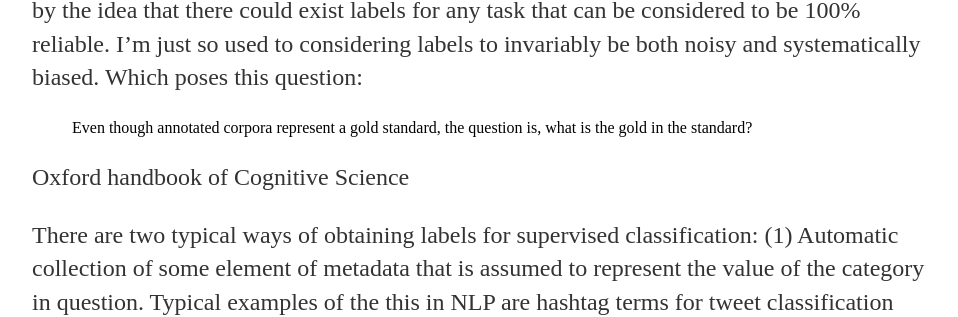
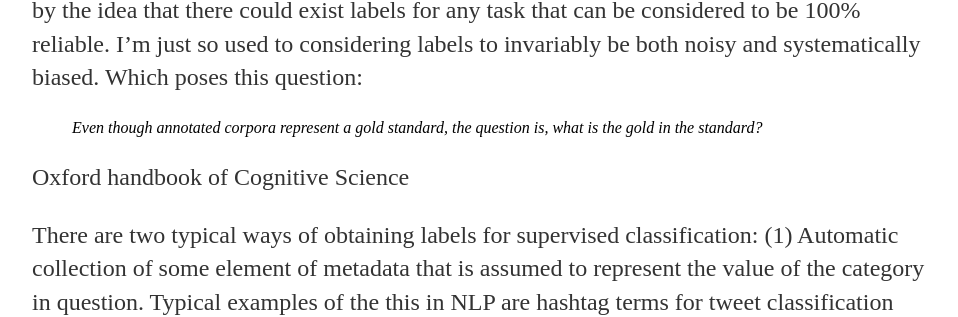
Before and after one commit to GavinAbercrombie/gavinabercrombie.github.io, a Jekyll site: the page built from _posts/2018-03-26-What-is-the-gold-in-gold-standard-labels-for-NLP?.md, in a window 1280 px wide. Shown: the part 474-791 px from the top of the page, without its empty margins (160-1118 px from the left). Built offline with Jekyll 4.4.1, drawn with Linux system fonts in a browser that asks for light colours; our own code applies the rules of GitHub Pages for plain Markdown files.

```diff
--- a/_posts/2018-03-26-What-is-the-gold-in-gold-standard-labels-for-NLP?.md
+++ b/_posts/2018-03-26-What-is-the-gold-in-gold-standard-labels-for-NLP?.md
@@ -2,7 +2,7 @@ Some meandering thoughts on labelling for supervised text classification.
 
 I’ve recently had a couple of experiences presenting work on supervised text classification to people from other fields who expressed bafflement that we would ever consider evaluating anything with labels that we know not to be entirely reliable. I myself was pretty surprised by the idea that there could exist labels for any task that can be considered to be 100% reliable. I’m just so used to considering labels to invariably be both noisy and systematically biased. Which poses this question:
 
-<blockquote>Even though annotated corpora represent a gold standard, the question is, what is the gold in the standard?</blockquote> Oxford handbook of Cognitive Science
+<blockquote><em>Even though annotated corpora represent a gold standard, the question is, what is the gold in the standard?</em></blockquote> Oxford handbook of Cognitive Science
 
 There are two typical ways of obtaining labels for supervised classification:
 (1)  Automatic collection of some element of metadata that is assumed to represent the value of the category in question. Typical examples of the this in NLP are hashtag terms for tweet classification and star ratings for sentiment analysis of Amazon reviews.
```
